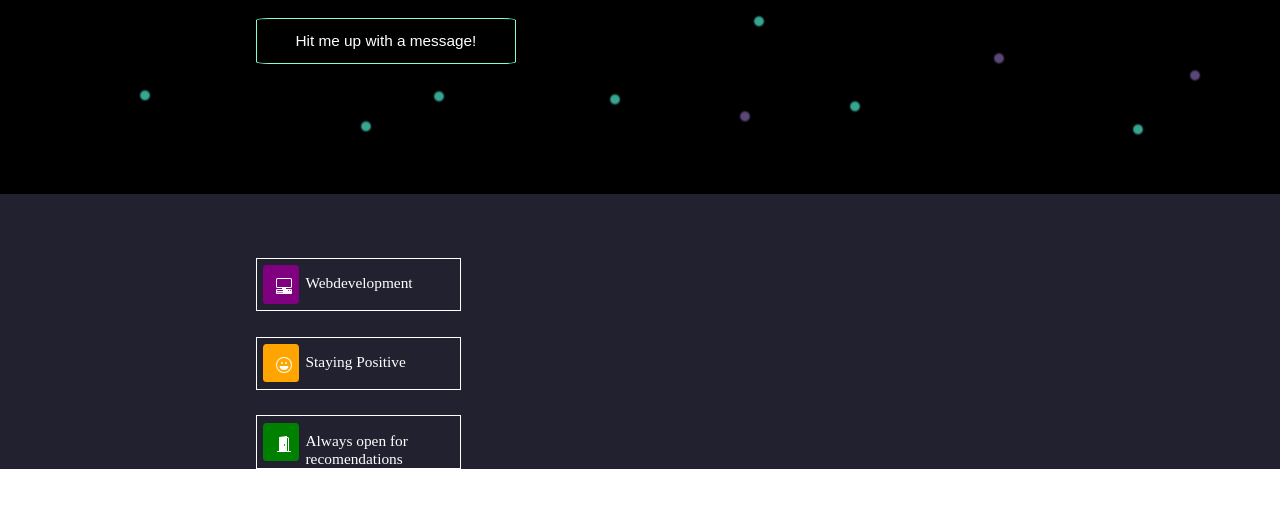
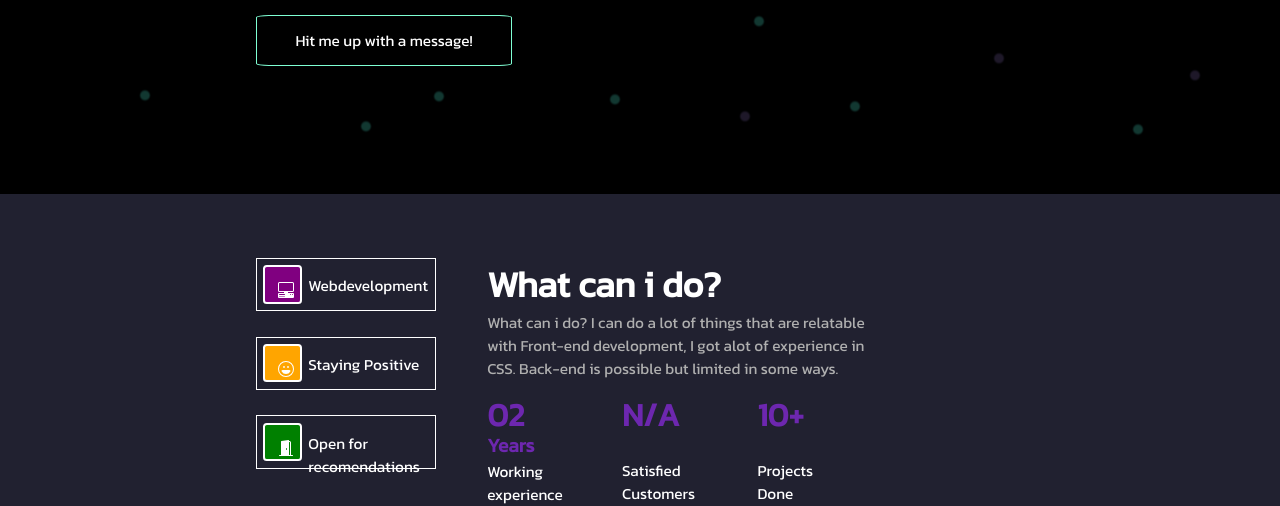
Before and after one commit to QNoah/portfolio-Quinten, a plain HTML site: page index.html in a window 1280 px wide. Shown: the part 452-958 px from the top of the page. Drawn offline with Linux system fonts and the light colour scheme.

Commit message:
Changes: "Index.html, style.css and changes in background"
index: added what can i do section
style.css more styling
changed the background a bit darker.

```diff
--- a/assets/css/style.css
+++ b/assets/css/style.css
@@ -1,3 +1,7 @@
+*{
+    font-family: 'Kanit', sans-serif;
+}
+
 body{
     margin: 0;
 }
@@ -30,7 +34,7 @@ nav ul li a:hover{
     text-decoration: line-through;
 }
 section.front-landing{
-    background: url('../imgs/background.png');
+    background: url('../imgs/background1.png');
     padding-bottom: 10vw;
 }
 .name-landing{
@@ -74,6 +78,7 @@ section.skills-info{
 .skills-info .content{
     padding-top: 5vw;
     margin-left: 20%;
+    display: flex;
 }
 .skills{
     width: 20%;
@@ -94,4 +99,48 @@ section.skills-info{
     padding: 1vw;
     border-radius: 10%;
     color: white;
+    border: 2px solid white;
 }
+.logo svg{
+    max-height: 2.5vw;
+    max-width: 2.5vw;
+}
+.what-can-i-do{
+    margin-left: 5%;
+}
+.what-can-i-do h1{
+    color: white;
+    font-size: 2.8vw;
+    margin: 0;
+}
+.what-can-i-do p{
+    color: rgb(175, 175, 175);
+    font-size: 1.2vw;
+    margin: 0;
+    width: 50%;
+}
+.what-can-i-do h2{
+    margin: 0;
+    font-size: 2.5vw;
+    color: rgb(109, 39, 175);
+    line-height: 2.5vw;
+}
+.what-can-i-do h3{
+    margin: 0;
+    font-size: 1.5vw;
+    color: rgb(109, 39, 175);
+}
+.extra-info{
+    display: flex;
+}
+.extra-info h2{
+    margin-top: 1.5vw;
+}
+.extra-info-blocks p{
+    color: white;
+    font-size: 1.2vw;
+    width: 10%;
+}
+.what-can-i-do-p-spacing{
+    padding-top: 2.2vw;
+}
--- a/assets/js/script.js
+++ b/assets/js/script.js
@@ -0,0 +1 @@
+window.onload = function() {
--- a/index.html
+++ b/index.html
@@ -61,7 +61,26 @@
                                 <path d="M1.5 15a.5.5 0 0 0 0 1h13a.5.5 0 0 0 0-1H13V2.5A1.5 1.5 0 0 0 11.5 1H11V.5a.5.5 0 0 0-.57-.495l-7 1A.5.5 0 0 0 3 1.5V15H1.5zM11 2h.5a.5.5 0 0 1 .5.5V15h-1V2zm-2.5 8c-.276 0-.5-.448-.5-1s.224-1 .5-1 .5.448.5 1-.224 1-.5 1z"/>
                               </svg>
                         </div>
-                        <p>Always open for recomendations</p>
+                        <p>Open for recomendations</p>
+                    </div>
+                </div>
+                <div class="what-can-i-do">
+                    <h1>What can i do?</h1>
+                    <p>What can i do? I can do a lot of things that are relatable with Front-end development, I got alot of experience in CSS. Back-end is possible but limited in some ways.</p>
+                    <div class="extra-info">
+                        <div class="extra-info-blocks">
+                                <h2>02</h2>
+                                <h3>Years</h3>
+                                <p>Working experience</p>
+                        </div>
+                        <div class="extra-info-blocks">
+                                <h2>N/A</h2>
+                                <p class="what-can-i-do-p-spacing">Satisfied Customers</p>
+                        </div>
+                        <div class="extra-info-blocks">
+                            <h2>10+</h2>
+                            <p class="what-can-i-do-p-spacing">Projects Done</p>
+                    </div>
                     </div>
                 </div>
             </div>
```
Also changed, not shown: assets/imgs/background1.png (added).
